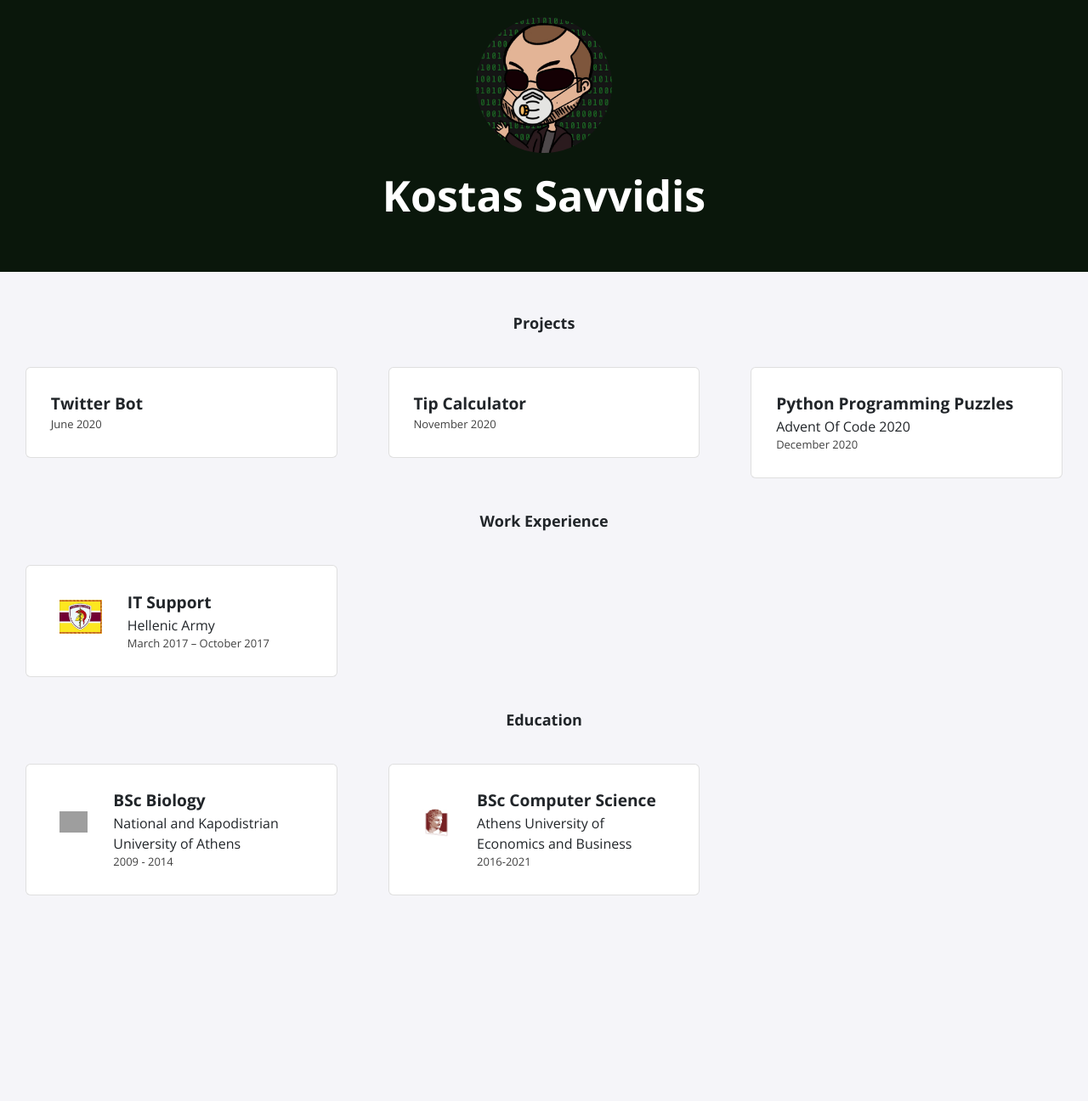
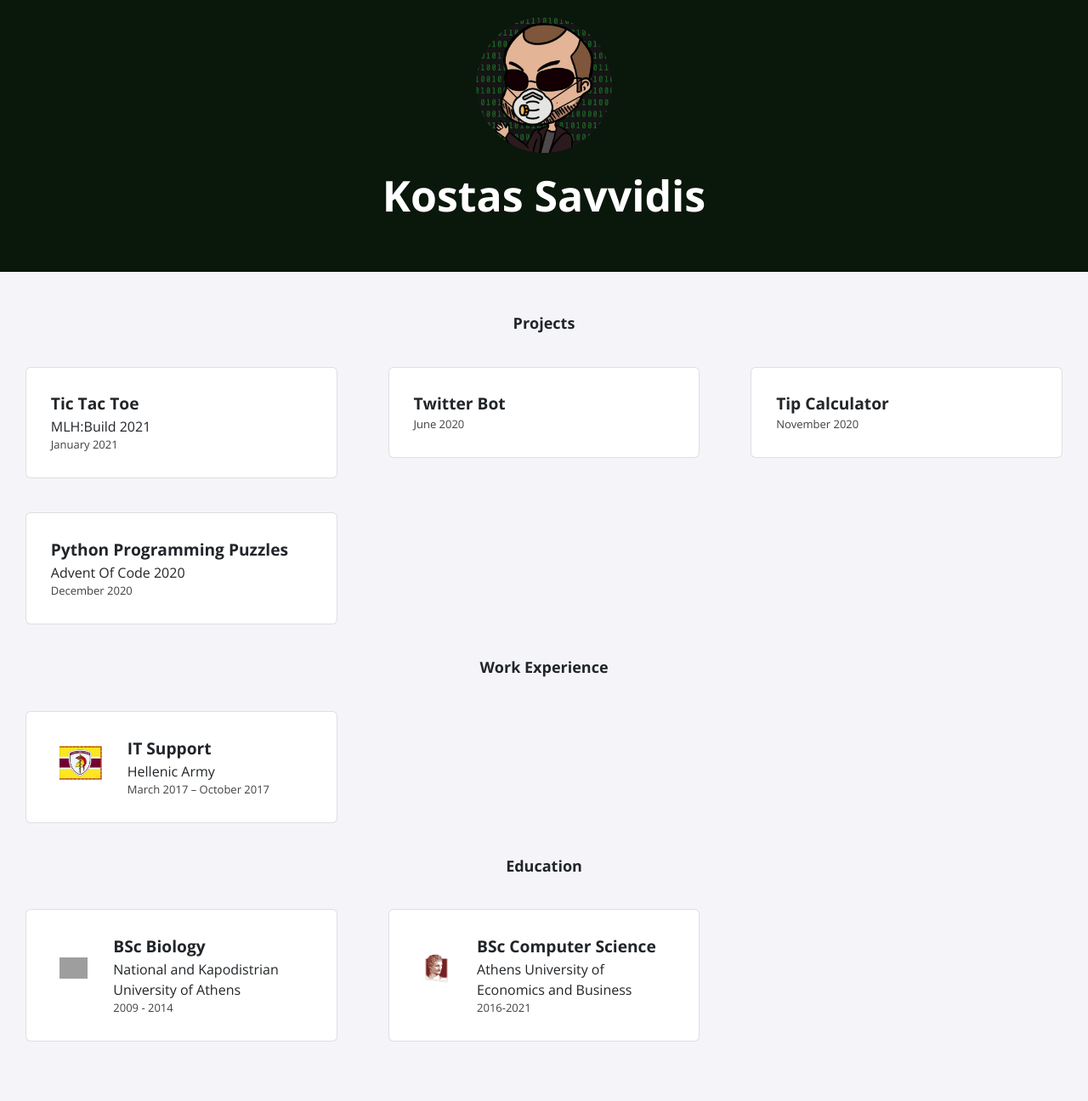
Before and after one commit to KostaSav/KostaSav.github.io, a Jekyll site: the page built from index.html, in a window 1280 px wide. Shown: the whole page at 85% size. Built offline with Jekyll 4.4.1, drawn with Linux system fonts in a browser that asks for light colours; nearby versions of some CDN libraries; before the commit the page ends 1124 px from its top, so only the background shows below that; grey boxes are pictures that could not be loaded.

Commit message:
Added Tic Tac Toe in projects.yml

```diff
--- a/_data/projects.yml
+++ b/_data/projects.yml
@@ -1,3 +1,7 @@
+- title: Tic Tac Toe
+  event: MLH:Build 2021
+  date: January 2021
+
 - title: Twitter Bot
   event:
   date: June 2020
```
